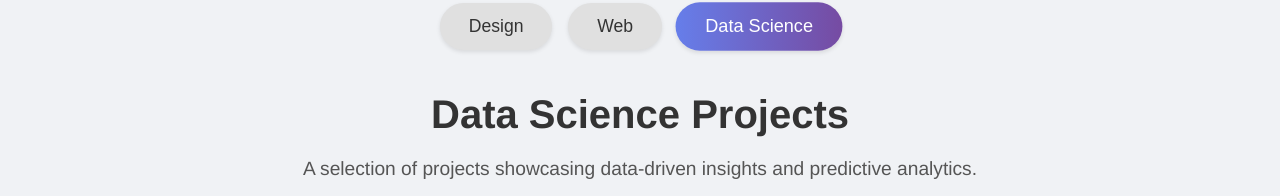
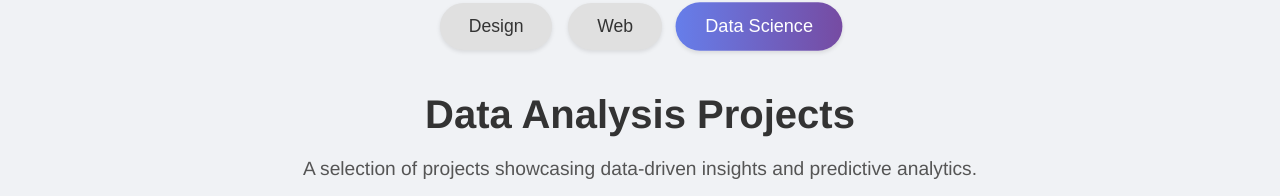
Before and after one commit to EyaRejeb/portfolio-website, a React (Create React App) app: page /projects in a window 1280 px wide. Both pictures are taken after a click on the button "Data Science". Shown: the part 235-431 px from the top of the page. Built offline with nearby package versions, Linux system fonts and the light colour scheme.

Commit message:
Update Data page

```diff
--- a/src/components/DataScienceProjects.js
+++ b/src/components/DataScienceProjects.js
@@ -52,7 +52,7 @@ function DataScienceProjects() {
 
   return (
     <div className="ds-gallery">
-      <h2 className="ds-gallery-title">Data Science Projects</h2>
+      <h2 className="ds-gallery-title">Data Analysis Projects</h2>
       <p className="ds-gallery-subtitle">
         A selection of projects showcasing data-driven insights and predictive analytics.
       </p>
```
